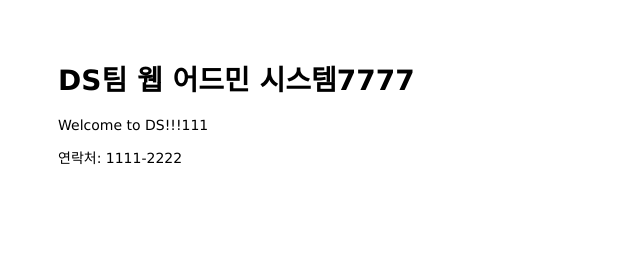
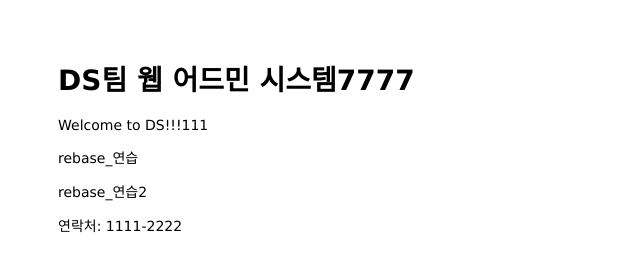
Before and after one commit to next820A/mastering-git-github, a plain HTML site: page public/index.html in a window 1280 px wide. Shown: the whole page, without its empty margins (0-640 px from the left). Drawn offline with Linux system fonts and the light colour scheme.

Commit message:
modify conflict

```diff
--- a/public/index.html
+++ b/public/index.html
@@ -8,6 +8,8 @@
 <body>
   <h1>DS팀 웹 어드민 시스템7777</h1>
   <p>Welcome to DS!!!111</p>
+  <p>rebase_연습</p>
+  <p>rebase_연습2</p>
 </body>
 
 <footer>
```
